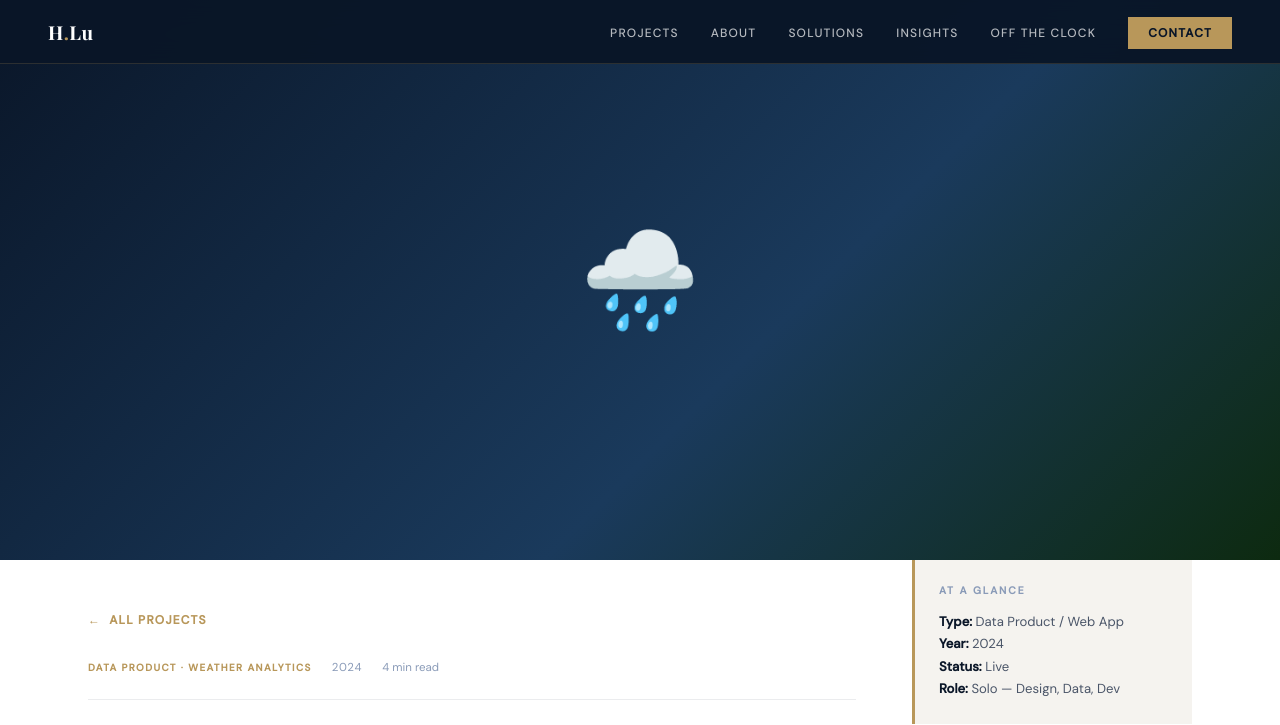
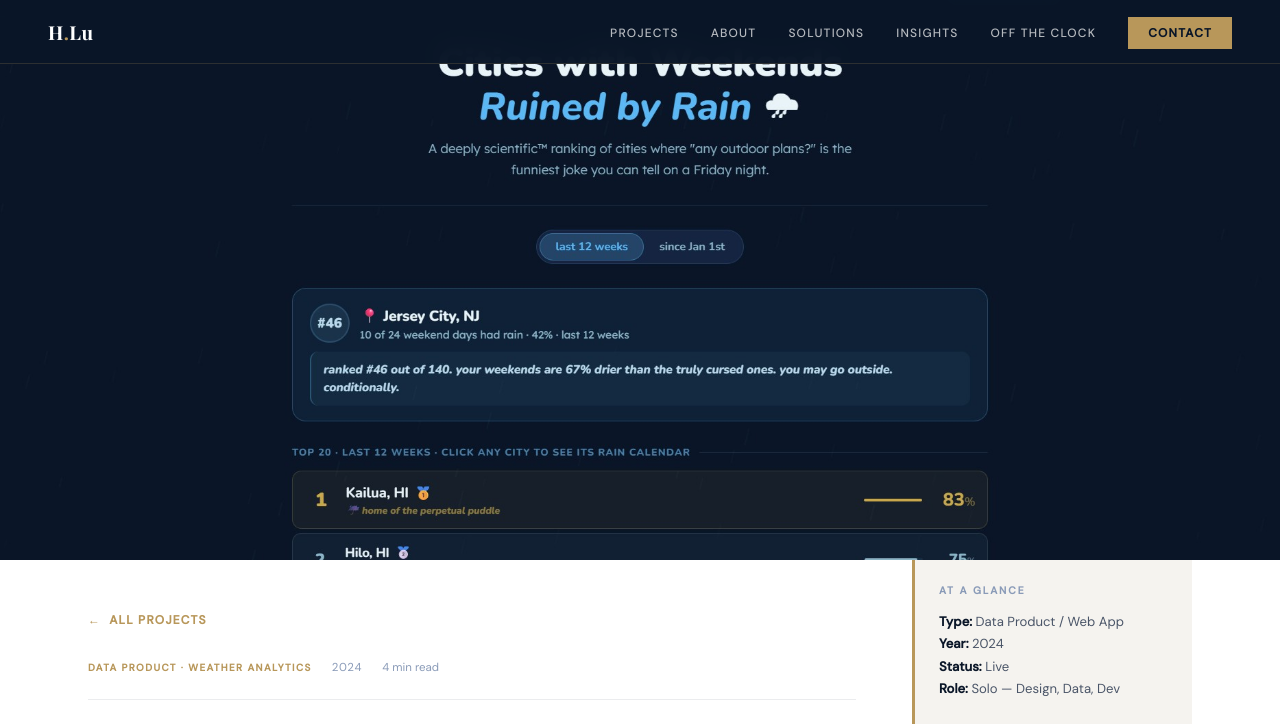
Before and after one commit to HTean/htean.github.io, a plain HTML site: page projects/only-rains-on-weekends.html in a window 1280 px wide. Shown: the top 725 px of the page. Drawn offline with nearby package versions, Linux system fonts and the light colour scheme.

Commit message:
Update only-rains-on-weekends.html

```diff
--- a/projects/only-rains-on-weekends.html
+++ b/projects/only-rains-on-weekends.html
@@ -28,8 +28,8 @@
 </div>
 
 <div class="article-hero">
-  <!-- Replace with: <img src="../Images/projects/onlyrains-hero.jpg" alt="OnlyRainsOnWeekends"> -->
-  <div class="article-hero-placeholder" style="background:linear-gradient(135deg,#0a1628 0%,#1a3a5c 60%,#0d2a10 100%);">🌧️</div>
+  <img src="../Images/projects/onlyrains-thumb.jpg" alt="OnlyRainsOnWeekends">
+  <!-- <div class="article-hero-placeholder" style="background:linear-gradient(135deg,#0a1628 0%,#1a3a5c 60%,#0d2a10 100%);">🌧️</div> -->
 </div>
 
 <section style="background:var(--white);padding-top:0;">
```
